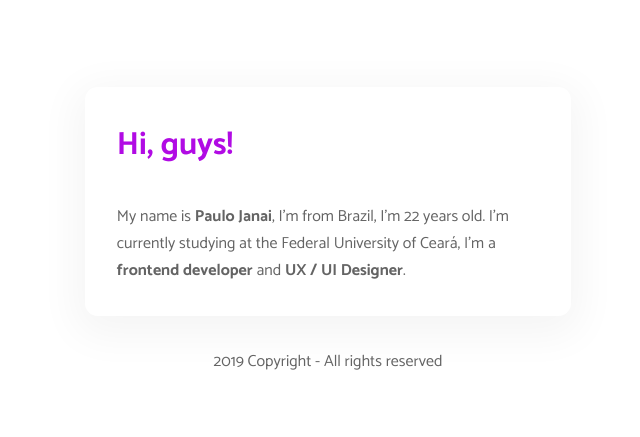
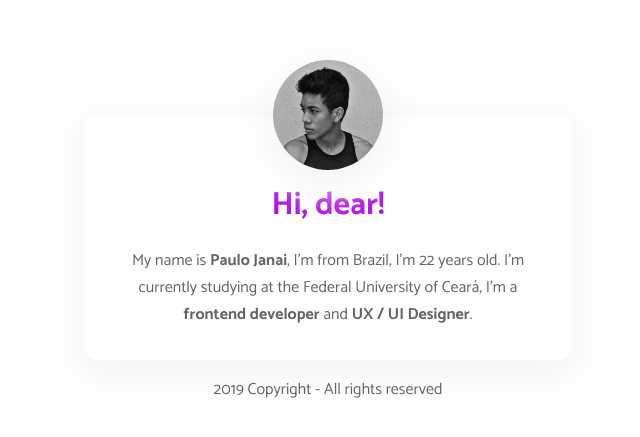
Before and after one commit to paulojanai/paulojanai.github.io, a plain HTML site: page index.html in a window 1280 px wide. Shown: the part 169-606 px from the top of the page, without its empty margins (312-952 px from the left). Drawn offline with Linux system fonts and the light colour scheme.

Commit message:
Imagem adicionada

```diff
--- a/index.html
+++ b/index.html
@@ -8,10 +8,13 @@
     <link rel="stylesheet" href="assets/css/app.css">
 </head>
 <body>
-    <div class="container">
+    <div class="container text-center">
         <div class="col-sm-all justify-content-center align-items-center flex-direction-column">
+            <div class="thumb">
+                <img class="profile" src="./assets/img/profile-4x4.jpg" alt="">
+            </div>
             <div class="card">
-                <h1>Hi, guys!</h1>
+                <h1>Hi, dear!</h1>
                 <p>My name is <strong>Paulo Janai</strong>, I'm from Brazil, I'm 22 years old.
                 I'm currently studying at the Federal University of Ceará, I'm a  <strong>frontend developer</strong> and <strong>UX / UI Designer</strong>.</p>
             </div>
--- a/sass/app.scss
+++ b/sass/app.scss
@@ -7,13 +7,17 @@ html{
 }
 
 body {
+    .text-center {
+        text-align: center;
+    }
+
     h1{
         color: $secondary;
         font-weight: 700;
     }
 
     p {
-        margin-top: $margin;
+        margin-top: $margin / 2;
         color: $primary;
     }
 }
@@ -43,18 +47,48 @@ body {
     flex-direction: column;
 }
 
-.card{
-    width: 40%;
-    padding: $margin;
-    border-radius: 0.8rem;
+@mixin box-shadow-gray {
     box-shadow: 0px 10px 40px 10px rgba(245,245,245,1);
 }
 
-.card:hover{
-    margin-top: -10px;
-    margin-bottom: 10px;
-    box-shadow: 0px 20px 40px 10px rgba(245,245,245,1);
+.thumb {
+    position: relative;
+    width: 110px;
+    height: 110px;
+    overflow: hidden;
+    margin-bottom: -55px;
+    border-radius: 50%;
+    @include box-shadow-gray()
 }
+
+.thumb {
+    img {
+        position: absolute;
+        left: 50%;
+        top: 10%;
+        height: 100%;
+        width: auto;
+        transform: translate(-50%,-10%);
+    }
+}
+
+.card{
+    width: 40%;
+    padding: {
+        top: $margin * 2;
+        left: $margin;
+        right: $margin;
+        bottom: $margin;
+    };
+    border-radius: 0.8rem;
+    @include box-shadow-gray()
+}
+
+// .card:hover{
+//     margin-top: -10px;
+//     margin-bottom: 10px;
+//     box-shadow: 0px 20px 40px 10px rgba(245,245,245,1);
+// }
 
 $resolution:
     0 480 100%,
```
Also changed, not shown: assets/css/app.css, assets/img/profile-4x4.jpg (added), 1 other file.
